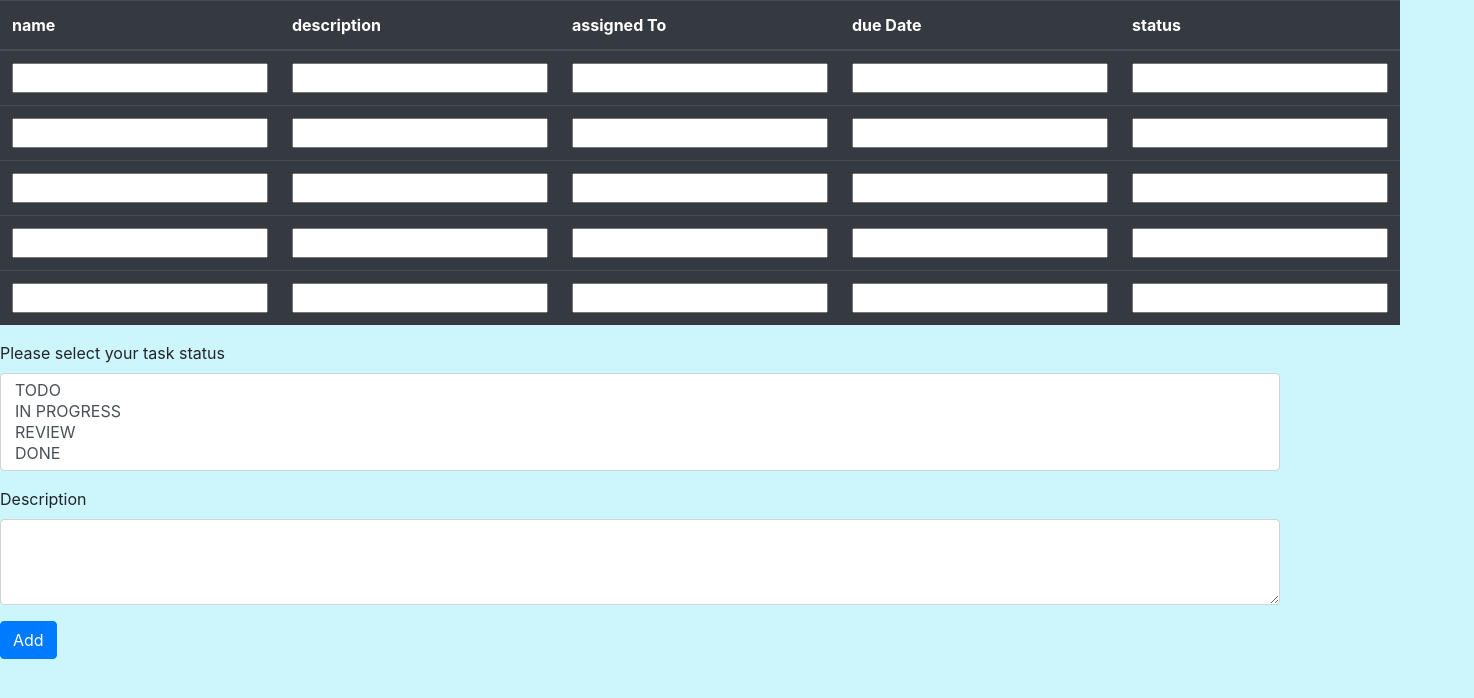
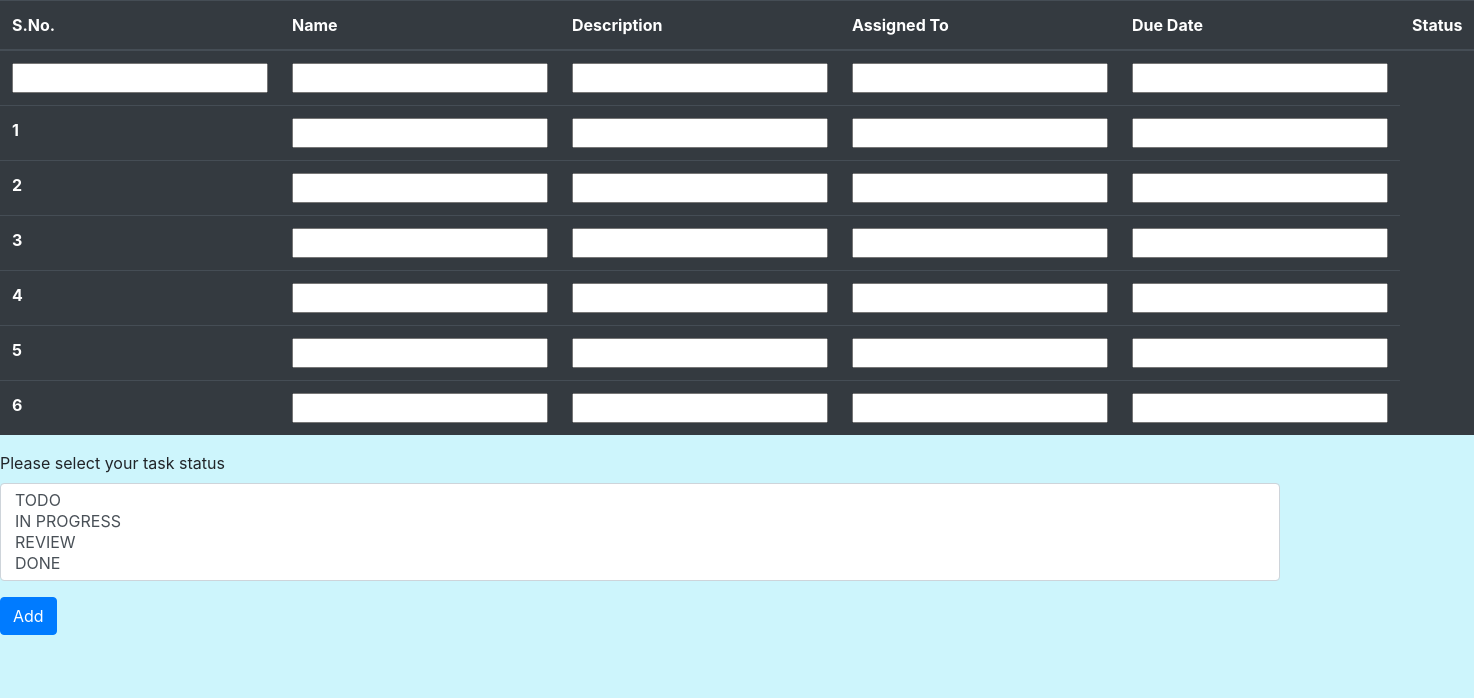
Before and after one commit to steven-lian/project-of-wireframe, a plain HTML site: page index.html in a window 1280 px wide. Shown: the whole page, 1474 px wide, since content can reach past the window. Drawn offline with nearby package versions, Linux system fonts and the light colour scheme.

Commit message:
Update index.html
Added s.no. and few more rows in the table

```diff
--- a/index.html
+++ b/index.html
@@ -13,11 +13,12 @@
             <table class="table table-hover table-dark">
               <thead>
                 <tr>
-                  <th scope="col">name</th>
-                  <th scope="col">description</th>
-                  <th scope="col">assigned To</th>
-                  <th scope="col">due Date</th>
-                  <th scope="col">status</th>
+                  <th scope="col">S.No.</th>
+                  <th scope="col">Name</th>
+                  <th scope="col">Description</th>
+                  <th scope="col">Assigned To</th>
+                  <th scope="col">Due Date</th>
+                  <th scope="col">Status</th>
                 </tr>
               </thead>
               <tbody>
@@ -31,7 +32,7 @@
                 </tr>
                 <tr>
                   <form method="post" action=""></form>
-                  <th scope="row"><input type="text" name="job_num"></th>
+                  <th scope="row">1</th>
                   <td><input type="text" name="job_num"></td>
                   <td><input type="text" name="job_num"></td>
                   <td><input type="text" name="job_num"></td>
@@ -39,7 +40,7 @@
                 </tr>
                 <tr>
                   <form method="post" action=""></form>
-                  <th scope="row"><input type="text" name="job_num"></th>
+                  <th scope="row">2</th>
                   <td><input type="text" name="job_num"></td>
                   <td><input type="text" name="job_num"></td>
                   <td><input type="text" name="job_num"></td>
@@ -48,7 +49,7 @@
 
                    <tr>
                   <form method="post" action=""></form>
-                  <th scope="row"><input type="text" name="job_num"></th>
+                  <th scope="row">3</th>
                   <td><input type="text" name="job_num"></td>
                   <td><input type="text" name="job_num"></td>
                   <td><input type="text" name="job_num"></td>
@@ -56,12 +57,30 @@
                 </tr>
                    <tr>
                   <form method="post" action=""></form>
-                  <th scope="row"><input type="text" name="job_num"></th>
+                  <th scope="row">4</th>
                   <td><input type="text" name="job_num"></td>
                   <td><input type="text" name="job_num"></td>
                   <td><input type="text" name="job_num"></td>
                   <td><input type="text" name="job_num"></td>
                 </tr>
+
+                  <tr>
+                    <form method="post" action=""></form>
+                    <th scope="row">5</th>
+                    <td><input type="text" name="job_num"></td>
+                    <td><input type="text" name="job_num"></td>
+                    <td><input type="text" name="job_num"></td>
+                    <td><input type="text" name="job_num"></td>
+                  </tr>
+
+                  <tr>
+                    <form method="post" action=""></form>
+                    <th scope="row">6</th>
+                    <td><input type="text" name="job_num"></td>
+                    <td><input type="text" name="job_num"></td>
+                    <td><input type="text" name="job_num"></td>
+                    <td><input type="text" name="job_num"></td>
+                  </tr>
               </tbody>
             </table>
 
@@ -82,10 +101,7 @@
 
           </select>
         </div>
-        <div class="form-group">
-          <label for="exampleFormControlTextarea1">Description</label>
-          <textarea class="form-control" id="exampleFormControlTextarea1" rows="3"></textarea>
-        </div>
+
         <button type="button" class="btn btn-primary">Add</button>
       </form>
     </section>
```
